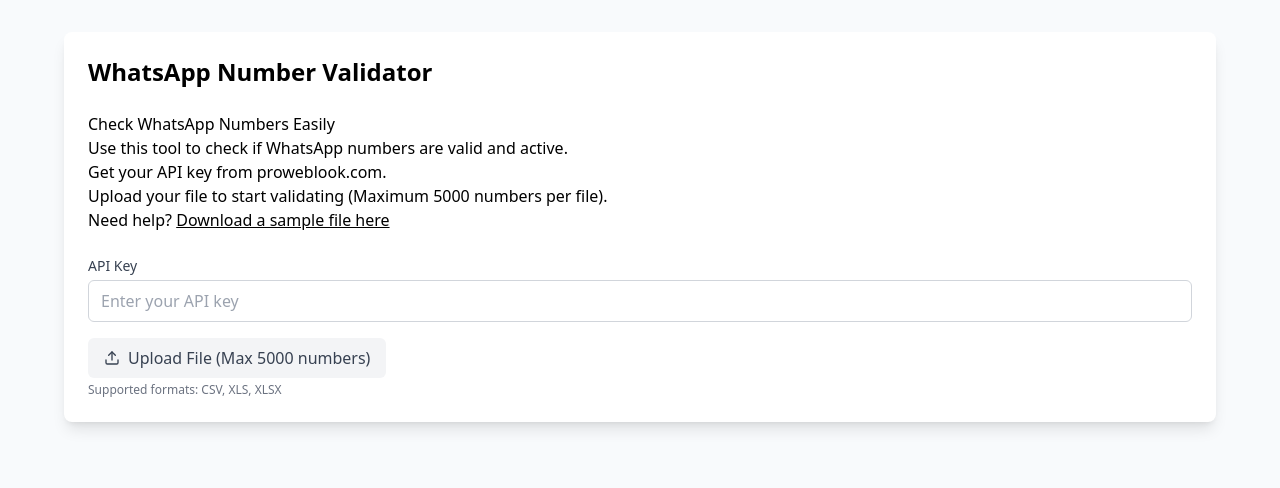
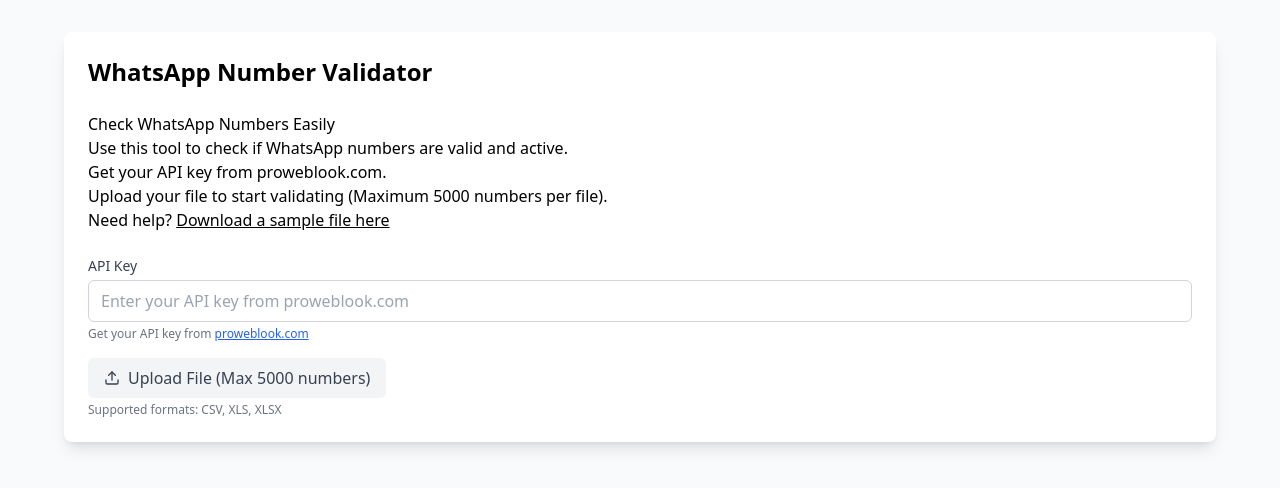
Before and after one commit to dubeychandan996/bulk-whatsapp-checker, a Next.js app: page / in a window 1280 px wide. Shown: the top 488 px of the page. Built offline with nearby package versions, Linux system fonts and the light colour scheme.

Commit message:
Add API key validation and error handling

```diff
--- a/src/app/page.tsx
+++ b/src/app/page.tsx
@@ -1,7 +1,7 @@
 'use client';
 
 import { useState, useRef } from 'react';
-import { Upload, Download, FileSpreadsheet, Loader2, AlertTriangle, ChevronLeft, ChevronRight } from 'lucide-react';
+import { Upload, Download, FileSpreadsheet, Loader2, AlertTriangle, ChevronLeft, ChevronRight, Key } from 'lucide-react';
 import * as XLSX from 'xlsx';
 
 interface NumberValidation {
@@ -17,6 +17,7 @@
   const [validations, setValidations] = useState<NumberValidation[]>([]);
   const [progress, setProgress] = useState(0);
   const [fileError, setFileError] = useState('');
+  const [apiKeyError, setApiKeyError] = useState('');
   const [currentPage, setCurrentPage] = useState(1);
   const [itemsPerPage] = useState(50);
   const fileInputRef = useRef<HTMLInputElement>(null);
@@ -32,6 +33,7 @@
     if (!file) return;
 
     setFileError('');
+    setApiKeyError(''); // Clear API key error when uploading new file
     setCurrentPage(1); // Reset to first page
 
     const reader = new FileReader();
@@ -69,9 +71,14 @@
     if (!apiKey || validations.length === 0) return;
 
     setIsProcessing(true);
+    setApiKeyError(''); // Clear any previous API key errors
     const newValidations = [...validations];
+    let hasApiKeyError = false;
 
     for (let i = 0; i < validations.length; i++) {
+      // If we already encountered an API key error, stop processing
+      if (hasApiKeyError) break;
+
       // Mark current number as processing
       newValidations[i] = {
         ...newValidations[i],
@@ -82,6 +89,20 @@
       try {
         const response = await fetch(`/api/validate?number=${encodeURIComponent(validations[i].number)}&apiKey=${encodeURIComponent(apiKey)}`);
         const data = await response.json();
+
+        // Check for API key error
+        if (data.status === false && data.error === "Invalid API Key") {
+          setApiKeyError("Invalid API Key detected. Please check your API key and make sure it's correct.");
+          hasApiKeyError = true;
+
+          // Mark current number as not processing
+          newValidations[i] = {
+            ...newValidations[i],
+            isProcessing: false,
+          };
+          setValidations([...newValidations]);
+          break;
+        }
 
         newValidations[i] = {
           ...newValidations[i],
@@ -104,7 +125,9 @@
     }
 
     setIsProcessing(false);
-    setProgress(0);
+    if (!hasApiKeyError) {
+      setProgress(0);
+    }
   };
 
   const downloadResults = () => {
@@ -177,6 +200,29 @@
             </div>
           )}
 
+          {/* API Key Error */}
+          {apiKeyError && (
+            <div className="mb-6 p-4 bg-red-50 border border-red-200 rounded-lg">
+              <div className="flex items-start">
+                <Key className="w-5 h-5 text-red-600 mt-0.5 mr-3 flex-shrink-0" />
+                <div className="text-sm text-red-800">
+                  <p className="font-semibold mb-2">❌ API Key Error</p>
+                  <p className="mb-2">{apiKeyError}</p>
+                  <div className="bg-red-100 p-3 rounded-md">
+                    <p className="font-medium mb-1">How to get your API key:</p>
+                    <ol className="ml-4 list-decimal space-y-1">
+                      <li>Visit <a href="https://proweblook.com" target="_blank" rel="noopener noreferrer" className="underline font-medium text-red-900">proweblook.com</a></li>
+                      <li>Sign up or log in to your account</li>
+                      <li>Navigate to your dashboard to find your API key</li>
+                      <li>Copy and paste the correct API key above</li>
+                    </ol>
+                    <p className="mt-2 text-xs">Need help? Contact us at <a href="mailto:info@proweblook.com" className="underline font-medium">info@proweblook.com</a></p>
+                  </div>
+                </div>
+              </div>
+            </div>
+          )}
+
           <div className="space-y-4">
             <div>
               <label className="block text-sm font-medium text-gray-700 mb-1">
@@ -185,11 +231,21 @@
               <input
                 type="text"
                 value={apiKey}
-                onChange={(e) => setApiKey(e.target.value)}
+                onChange={(e) => {
+                  setApiKey(e.target.value);
+                  setApiKeyError(''); // Clear error when user types
+                }}
                 disabled={isProcessing}
-                className="w-full px-3 py-2 border border-gray-300 rounded-md focus:outline-none focus:ring-2 focus:ring-blue-500 disabled:bg-gray-100 disabled:cursor-not-allowed"
-                placeholder="Enter your API key"
+                className={`w-full px-3 py-2 border rounded-md focus:outline-none focus:ring-2 focus:ring-blue-500 disabled:bg-gray-100 disabled:cursor-not-allowed ${
+                  apiKeyError ? 'border-red-300 bg-red-50' : 'border-gray-300'
+                }`}
+                placeholder="Enter your API key from proweblook.com"
               />
+              {!apiKeyError && (
+                <p className="text-xs text-gray-500 mt-1">
+                  Get your API key from <a href="https://proweblook.com" target="_blank" rel="noopener noreferrer" className="underline text-blue-600">proweblook.com</a>
+                </p>
+              )}
             </div>
 
             <div>
@@ -234,7 +290,7 @@
                 </div>
 
                 {/* Progress Bar */}
-                {isProcessing && (
+                {isProcessing && !apiKeyError && (
                   <div className="mb-4 p-4 bg-gray-50 border border-gray-200 rounded-lg">
                     <div className="flex justify-between items-center mb-2">
                       <span className="text-sm font-medium text-gray-700">Validation Progress</span>
```
